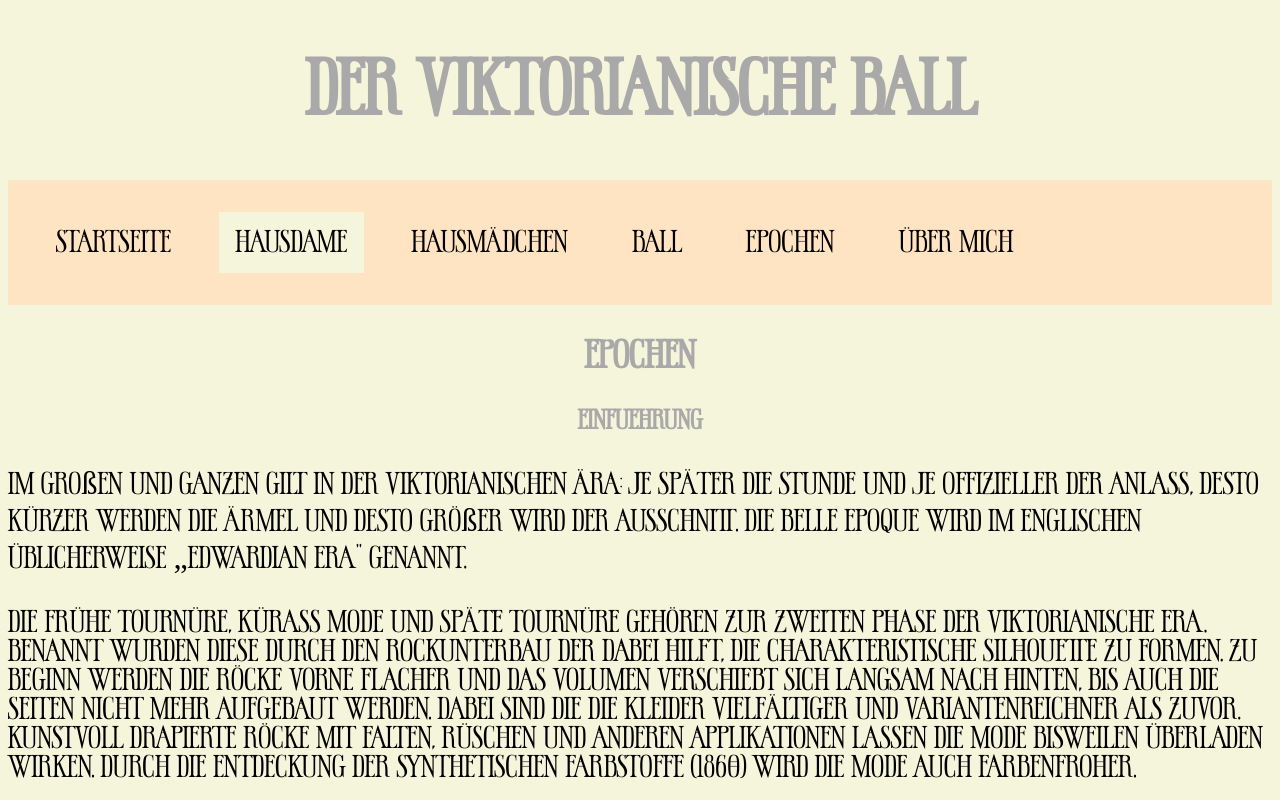
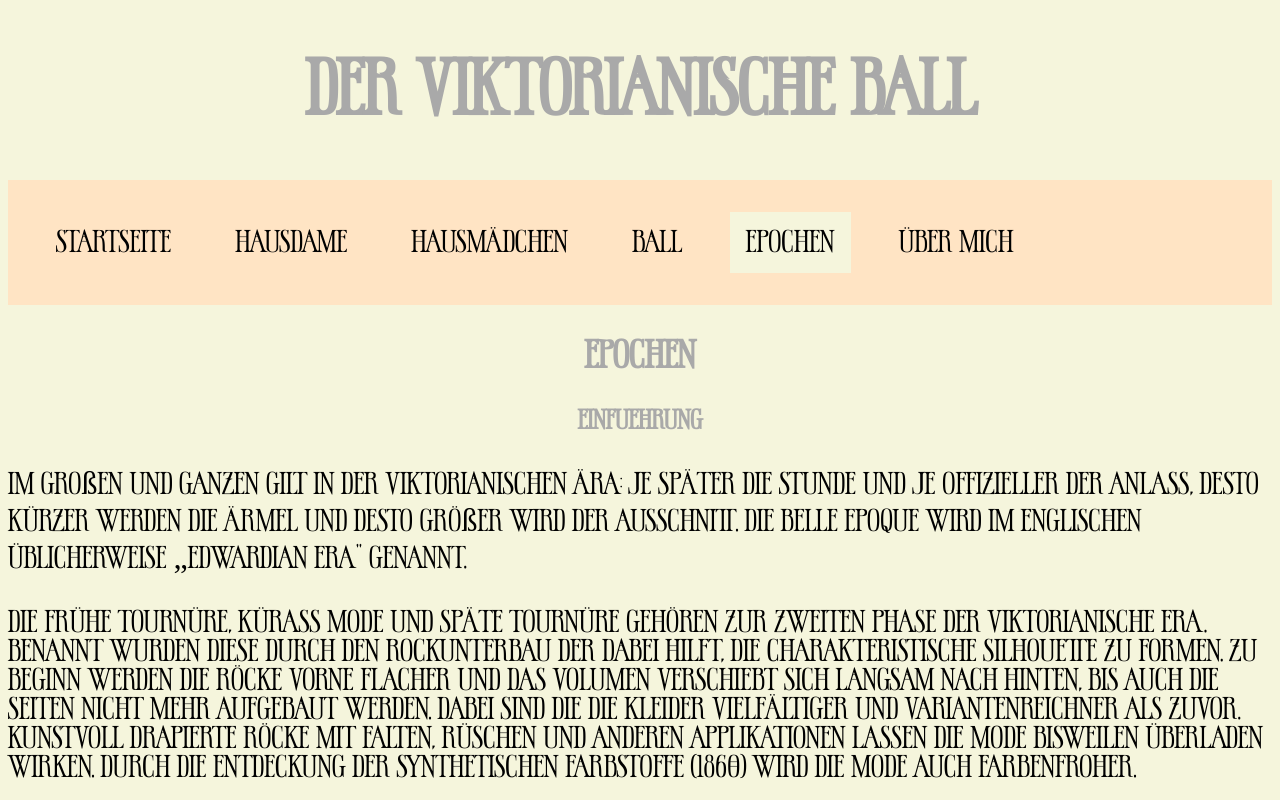
Before and after one commit to MikauDraganam/ViktorianischeBall, a plain HTML site: page Sites/Epochen.html in a window 1280 px wide. Shown: the top 800 px of the page. Drawn offline with Linux system fonts and the light colour scheme.

Commit message:
Add files via upload

```diff
--- a/Sites/Epochen.html
+++ b/Sites/Epochen.html
@@ -20,10 +20,10 @@
 
 <ul>
     <li><a href="../index.html">Startseite</a></li>
-    <li><a href="Hausdame.html"style= background-color:beige>Hausdame</a></li>
+    <li><a href="Hausdame.html">Hausdame</a></li>
     <li><a href="Hausmädchen.html";>Hausmädchen</a></li>
     <li><a href="Ball.html">Ball</a></li>
-    <li><a href="Epochen.html">Epochen</a></li>
+    <li><a href="Epochen.html"style= background-color:beige>Epochen</a></li>
     <li><a href="ÜberMich.html">Über mich</a></li>
   </ul>
 
```
